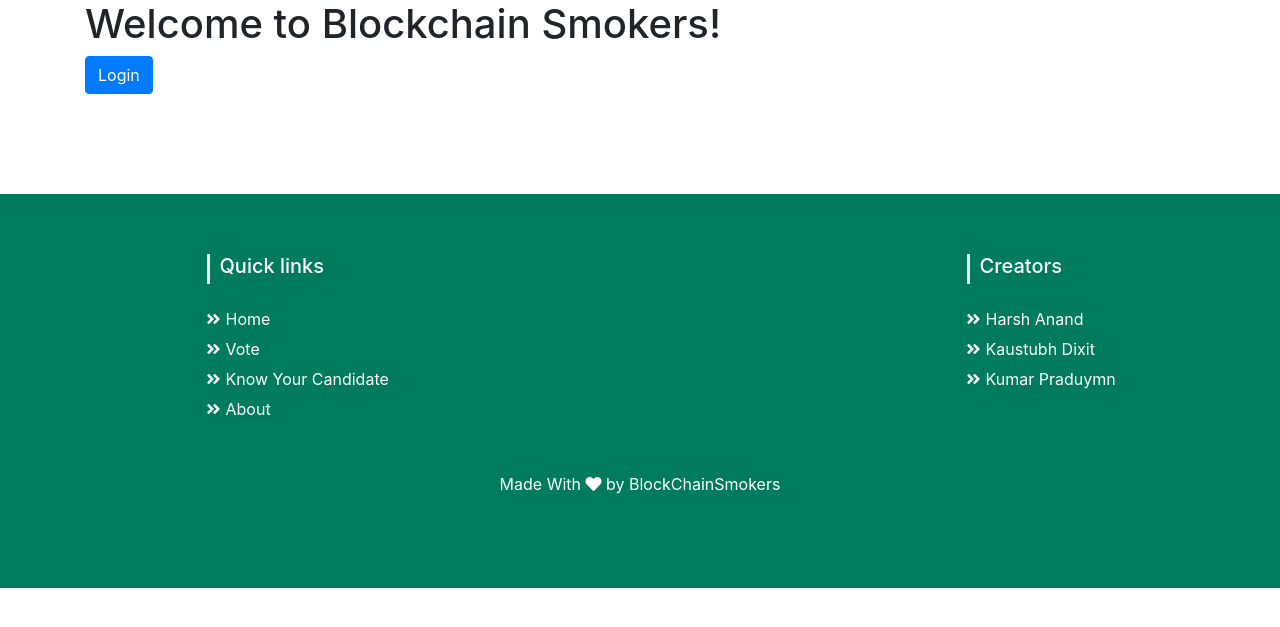
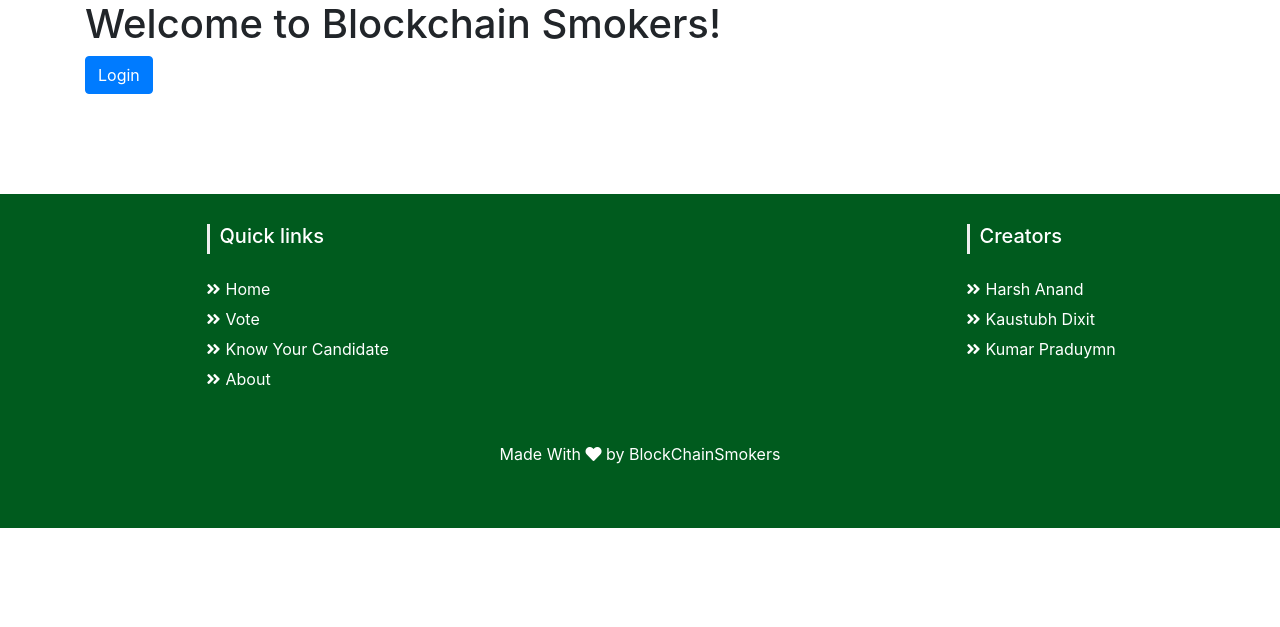
Before and after one commit to 0xhrsh/BlockChainSmokers, a Django app: page / in a window 1280 px wide. Shown: the part 72-699 px from the top of the page. Run offline with Django 3.2, Linux system fonts and the light colour scheme; some libraries are stand-ins or nearby versions.

Commit message:
fixed footer

```diff
--- a/static/codefundo/css/master.css
+++ b/static/codefundo/css/master.css
@@ -89,17 +89,17 @@
 /* Footer */
 @import url('https://maxcdn.bootstrapcdn.com/font-awesome/4.7.0/css/font-awesome.min.css');
 section {
-    padding: 60px 0;
+    padding: 30px 0;
 }
 
 section .section-title {
     text-align: center;
-    color: #007b5e;
+    color: #006c9b;
     margin-bottom: 50px;
     text-transform: uppercase;
 }
 #footer {
-    background: #007b5e !important;
+    background: #005b1e !important;
     margin-top: 100px
 }
 #footer h5{
--- a/templates/helper.html
+++ b/templates/helper.html
@@ -24,4 +24,5 @@
 <p>This Candidate comes from CC party here is his<a href=""> portfolio </a>.</p>
             <p><a class="btn btn-secondary" href="#" role="button">View Agenda &raquo;</a></p>          </div><!-- /.col-lg-4 -->
         </div><!-- /.row -->
+      </div>
 {% endblock %}
```
